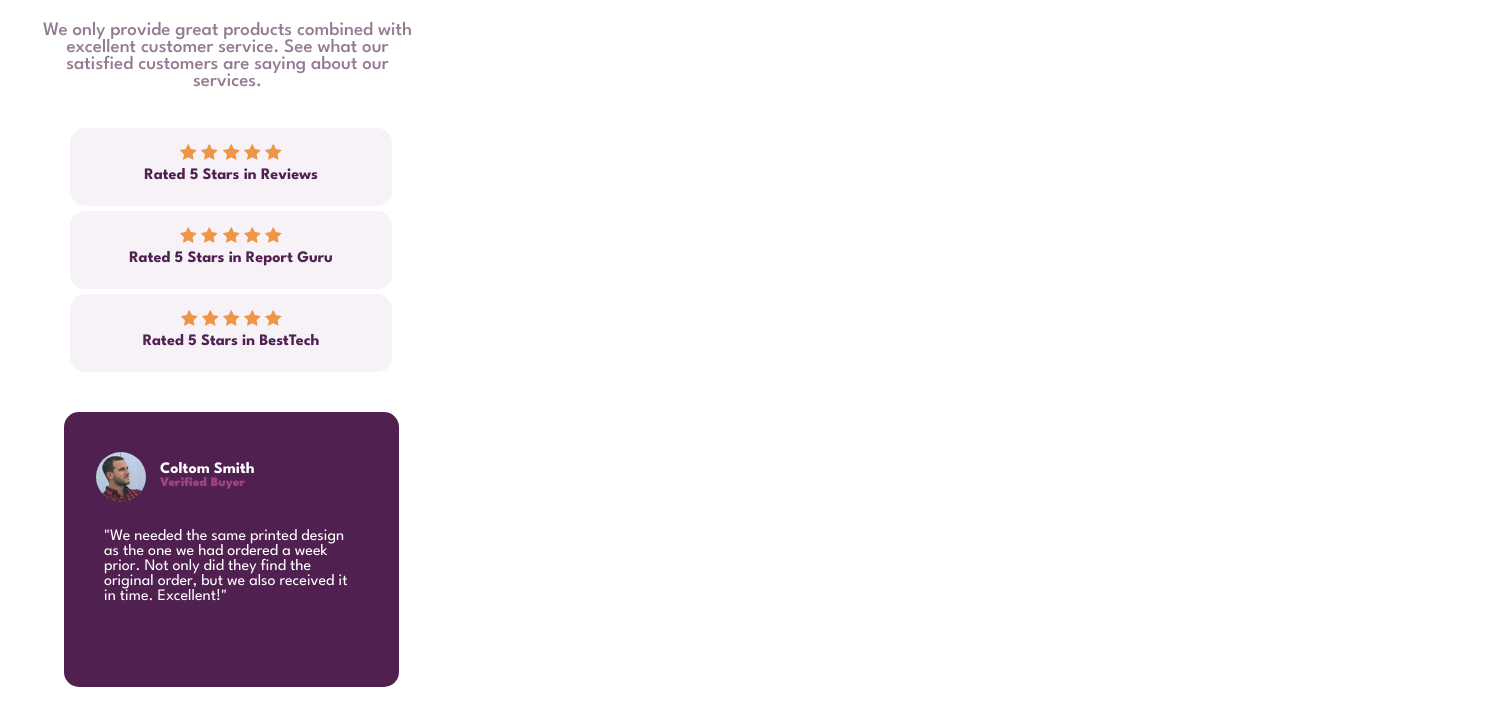
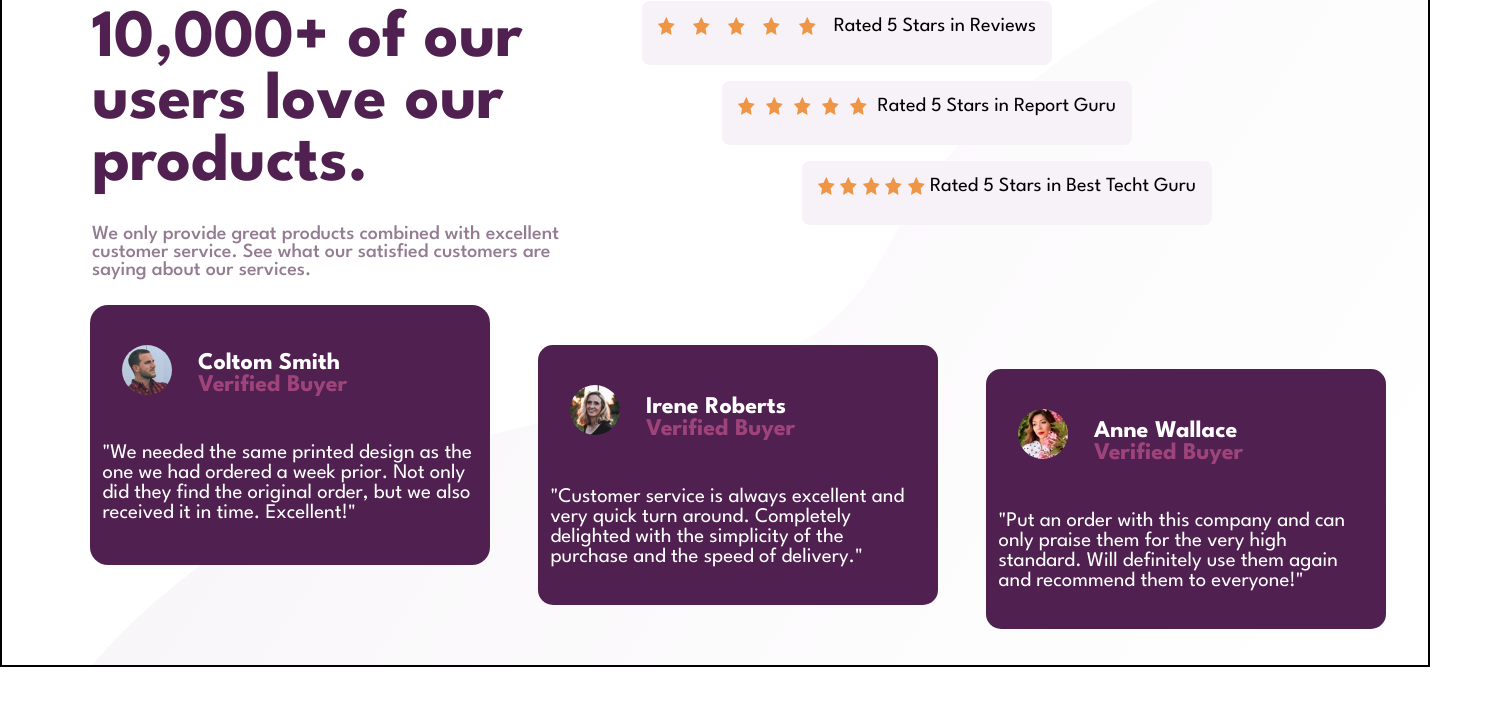
Before and after one commit to MindCode-89/Social_proof_section, a plain HTML site: page index.html in a window 1280 px wide. Shown: the part 243-967 px from the top of the page, 1494 px wide, since content can reach past the window. Drawn offline with Linux system fonts and the light colour scheme.

Commit message:
details finished

```diff
--- a/index.html
+++ b/index.html
@@ -15,48 +15,66 @@
   <body>
     <main class="main_container">
       <section class="main_section">
+        <div class="container_destokp">
           <div class="main_title">
-          <h1>10,000+ of our users love our products.</h1>
-        </div>
-        <div class="main_paragraf">
-          <p>
-            We only provide great products combined with excellent customer
-            service. See what our satisfied customers are saying about our
-            services.
+            <h1>
+              10,000+ of our <br />
+              users love our <br />
+              products.
+            </h1>
+
+            <p class="main_paragraf">
+              We only provide great products combined with excellent <br />
+              customer service. See what our satisfied customers are
+              <br />saying about our services.
             </p>
           </div>
 
-        <div class="rated_container">
+          <div>
             <div class="rated_1">
-            <div>
+              <div class="stars01">
                 <img src="images/icon-star.svg" alt="star" />
-              <img src="images/icon-star.svg"" alt=""> <img
-              src="images/icon-star.svg"" alt=""> <img
-              src="images/icon-star.svg"" alt=""> <img
-              src="images/icon-star.svg"" alt="">
-              <div><span class="">Rated 5 Stars in Reviews</span></div>
-            </div>
-          </div>
-          <div class="rated_2">
-            <img src="images/icon-star.svg" alt="star" />
-            <img src="images/icon-star.svg"" alt=""> <img
-            src="images/icon-star.svg"" alt=""> <img src="images/icon-star.svg""
-            alt=""> <img src="images/icon-star.svg"" alt="">
-            <div><span> Rated 5 Stars in Report Guru</span></div>
-          </div>
-          <div class="rated_3">
-            <img src="images/icon-star.svg" alt="star" />
-            <img src="images/icon-star.svg"" alt=""> <img
-            src="images/icon-star.svg"" alt=""> <img src="images/icon-star.svg""
-            alt=""> <img src="images/icon-star.svg"" alt="">
-            <div><span> Rated 5 Stars in BestTech</span></div>
+                <img src="images/icon-star.svg"" alt="star"> <img
+                src="images/icon-star.svg"" alt="star"> <img
+                src="images/icon-star.svg"" alt="star"> <img
+                src="images/icon-star.svg"" alt="star">
+
+                <div><span class="text_01">Rated 5 Stars in Reviews</span></div>
               </div>
             </div>
 
+            <div class="rated_2">
+              <div class="stars02">
+                <img src="images/icon-star.svg" alt="star" />
+                <img src="images/icon-star.svg"" alt="star"> <img
+                src="images/icon-star.svg"" alt="star"> <img
+                src="images/icon-star.svg"" alt="star"> <img
+                src="images/icon-star.svg"" alt="star">
+
+                <div>
+                  <span class="text_02">Rated 5 Stars in Report Guru</span>
+                </div>
+              </div>
+            </div>
+
+            <div class="rated_3">
+              <div class="stars03">
+                <img src="images/icon-star.svg" alt="star" />
+                <img src="images/icon-star.svg"" alt="star"> <img
+                src="images/icon-star.svg"" alt="star"> <img
+                src="images/icon-star.svg"" alt="star"> <img
+                src="images/icon-star.svg"" alt="star">
+
+                <div>
+                  <span class="text_03"> Rated 5 Stars in Best Techt Guru</span>
+                </div>
+              </div>
+            </div>
+          </div>
           <div class="avatares">
-          <div class="avatar_01">
-            <figure class="imagen">
-              <img src="images/image-colton.jpg" alt="Colton" class="Coltom" />
+            <div class="avatar_colton">
+              <figure class="imagen_colton">
+                <img src="images/image-colton.jpg" alt="Colton" class="photo_coltom" />
               </figure>
               <h1 class="title">Coltom Smith</h1>
 
@@ -71,26 +89,27 @@
               </div>
             </div>
 
-          <div class="avatar_01">
-            <figure class="imagen">
-              <img src="images/image-irene.jpg" alt="Irene" class="Coltom" />
+            <div class="avatar_irene">
+              <figure class="imagen_irene">
+                <img src="images/image-irene.jpg" alt="Irene" class="photo_irene" />
               </figure>
-            <h1 class="title">Irene Roberts </h1>
+
+              <h1 class="title">Irene Roberts</h1>
 
               <h4 class="Subtitle">Verified Buyer</h4>
 
               <div class="paragraf">
                 <p>
-                "Customer service is always excellent and very
-                quick turn around. Completely delighted with the simplicity of the purchase and
-                the speed of delivery."
+                  "Customer service is always excellent and very quick turn
+                  around. Completely delighted with the simplicity of the purchase
+                  and the speed of delivery."
                 </p>
               </div>
             </div>
 
-          <div class="avatar_01">
-            <figure class="imagen">
-              <img src="images/image-anne.jpg" alt="Colton" class="Coltom" />
+            <div class="avatar_anne">
+              <figure class="imagen_anne">
+                <img src="images/image-anne.jpg" alt="anne" class="photo_anne" />
               </figure>
               <h1 class="title">Anne Wallace</h1>
 
@@ -98,13 +117,21 @@
 
               <div class="paragraf">
                 <p>
-                "Put an order with this
-                company and can only praise them for the very high standard. Will definitely use
-                them again and recommend them to everyone!"
+                  "Put an order with this company and can only praise them for the
+                  very high standard. Will definitely use them again and recommend
+                  them to everyone!"
                 </p>
               </div>
             </div>
           </div>
+
+
+
+
+        </div>
+        <!-- container destokp-->
+
+
       </section>
     </main>
 
@@ -112,7 +139,7 @@
       Challenge by
       <a href="https://www.frontendmentor.io?ref=challenge" target="_blank"
         >Frontend Mentor</a
-      >. Coded by <a href="#">Your Name Here</a>.
+      >. Coded by <a href="#">MindCode-89</a>.
     </footer>
   </body>
 </html>
--- a/style.css
+++ b/style.css
@@ -19,14 +19,299 @@ body {
   color: var(--White);
   color: black;
 }
+
+/* DESKTOP*/
+
 .main_container {
-  margin-top: 5em;
-  margin-left: 2.5em;
 }
 
 .main_section {
-  width: 375px;
-  height: 1650px;
+}
+
+.container_destokp {
+border: 2px solid black;
+background-image: url(images/bg-pattern-bottom-desktop.svg);
+background-size: cover;
+background-repeat: no-repeat;
+width: 1430px;
+height: 750px;
+margin: 10em auto;
+
+}
+
+.main_title {
+  color: var(--Very-Dark-Magenta);
+  font-size: 45px;
+  margin: 2em;
+  justify-content: start;
+  right: 2em;
+  text-align: start;
+}
+
+.main_paragraf {
+  color: var(--Dark-Grayish-Magenta);
+  font-size: 20px;
+  margin-top: 1.5em;
+  text-align: start;
+  justify-content: start;
+  margin-bottom: 2em;
+  font-weight: 500;
+}
+
+
+.rated_1{
+
+    position: relative;
+    /* margin-top: 3em; */
+    left: 40em;
+    bottom: 23em;
+    background-color: var(--Light-Grayish-Magenta);
+    width: 410px;
+    height: 4em;
+    border-radius: 8px;
+}
+
+
+.stars01 , .stars02, .stars03{
+
+display: flex;
+font-size: 16px;
+}
+
+.text_01, .text_02, .text_03{
+    font-size: 20px;
+}
+
+
+.stars01{
+
+   position: relative;
+    top: 1em;
+    justify-content: space-between;
+    margin-right: 1em;
+    margin-left: 1em;
+}
+
+
+
+.rated_2{
+    position: relative;
+    margin-top: 8em;
+    left: 45em;
+    bottom: 30em;
+    background-color: var(--Light-Grayish-Magenta);
+    width: 410px;
+    height: 4em;;
+    border-radius: 8px;
+}
+
+.stars02{
+
+    position: relative;
+     top: 1em;
+     justify-content: space-between;
+     margin-right: 1em;
+     margin-left: 1em;
+ }
+
+
+ .rated_3{
+    position: relative;
+    margin-top: 8em;
+    left: 50em;
+    bottom: 37em;
+    background-color: var(--Light-Grayish-Magenta);
+    width: 410px;
+    height: 4em;
+    border-radius: 8px;
+}
+
+.stars03{
+
+    position: relative;
+     top: 1em;
+     justify-content: space-between;
+     margin-right: 1em;
+     margin-left: 1em;
+ }
+
+.avatares{
+
+    right: 4em;
+    display: flex;
+    position: relative;
+    bottom: 32em;
+    left: 4em;
+    gap: 1.5em;
+
+    justify-content: start;
+
+}
+
+
+.avatar_colton{
+    border-radius: 18px;
+    margin-left: 1.5em;
+    width: 400px;
+    height: 260px;
+    background-color: var(--Very-Dark-Magenta);
+    bottom: 55em;
+}
+.imagen_colton{
+    display: flex;
+    flex-direction: row;
+}
+
+.photo_coltom{
+    border-radius: 90px;
+    width: 50px;
+    height: 50px;
+    margin-top: 2.5em;
+    margin-left: 2em;
+}
+
+
+
+
+
+.avatar_irene{
+    border-radius: 15px;
+    margin-top: 2.5em;
+    margin-left: 1.5em;
+    width: 400px;
+    height: 260px;
+    background-color: var(--Very-Dark-Magenta);
+
+
+}
+
+.photo_irene{
+    border-radius: 90px;
+    width: 50px;
+    height: 50px;
+    margin-top: 2.5em;
+    margin-left: 2em;
+}
+.avatar_anne{
+
+    border-radius: 15px;
+    margin-top: 4em;
+    margin-left: 1.5em;
+    width: 400px;
+    height: 260px;
+    background-color: var(--Very-Dark-Magenta);
+}
+.photo_anne{
+    border-radius: 90px;
+    width: 50px;
+    height: 50px;
+    margin-top: 2.5em;
+    margin-left: 2em;
+}
+.paragraf{
+    font-size: 1.3em;
+    color: var(--White);
+    margin-left: 0.6em;
+    margin-right: 0.6em;
+    margin-top: 0.2em;
+}
+
+
+
+
+.title{
+color: var(--White);
+position: relative;
+left: 4.5em;
+bottom: 1.8em;
+}
+.Subtitle{
+    color: var(--Soft-Pink);
+    position: relative;
+left: 4.5em;
+bottom: 1.8em;
+font-size: 1.5em;
+}
+
+/*
+
+
+
+
+
+.imagen_colton {
+  display: flex;
+  flex-direction: row;
+}
+
+.avatar_02 {
+  border-radius: 15px;
+  margin-top: 2.5em;
+  margin-left: 1.5em;
+  width: 318px;
+  height: 208px;
+  background-color: var(--Very-Dark-Magenta);
+}
+
+.irene {
+  border-radius: 90px;
+  width: 50px;
+  height: 50px;
+  margin-top: 2.5em;
+  margin-left: 2em;
+}
+
+.imagen_irene {
+  display: flex;
+  flex-direction: row;
+}
+
+.avatar_03 {
+  border-radius: 15px;
+  margin-top: 2.5em;
+  margin-left: 1.5em;
+  width: 318px;
+  height: 208px;
+  background-color: var(--Very-Dark-Magenta);
+}
+.anne {
+  border-radius: 90px;
+  width: 50px;
+  height: 50px;
+  margin-top: 2.5em;
+  margin-left: 2em;
+}
+
+.imagen_anne {
+  display: flex;
+  flex-direction: row;
+}
+
+.rated_container {
+  display: flex;
+
+  width: 1279px;
+  height: 725px;
+}
+
+.rated_1 {
+  display: flex;
+  position: relative;
+  top: 25em; */
+}
+
+/* FIRST MOBILE- MEDIA QUERIES */
+
+@media screen {
+  /* .main_container {
+        margin-top: 5em;
+        margin-left: 2.5em;
+
+      }
+
+      .main_section {
+        width: 350px;
+        height: 1550px;
       }
 
       .main_title {
@@ -49,6 +334,7 @@ body {
       .rated_container {
         position: relative;
         margin: 0px 0 0 30px;
+
       }
       .rated_1, .rated_2, .rated_3 {
         border-radius: 15px;
@@ -57,7 +343,6 @@ body {
         margin-bottom: 5px;
         text-align: center;
         width: 322px;
-  line-height: 1.2em;
         height: 78px;
         color: var(--Dark-Grayish-Magenta);
         background-color: var(--Light-Grayish-Magenta)
@@ -75,22 +360,22 @@ body {
           width: 335px;
           height: 275px;
           background-color: var(--Very-Dark-Magenta);
-}
+      } */
 
-.Coltom{border-radius: 90px;
+  /* .Coltom{border-radius: 90px;
       width: 50px;
       height: 50px;
       margin-top: 2.5em;
       margin-left: 2em;
 
-}
-
+      } */
+  /*
       .imagen{
           display: flex;
           flex-direction: row;
-}
+      } */
 
-.title_Subtitle{
+  /* .title_Subtitle{
       font-weight: 500;
       margin-left: 2em;
       line-height: -5px;
@@ -121,33 +406,15 @@ line-height: -5px;
           text-align: start;
           color: var(--White);
           justify-content: start;
-}
-
-
-
-
-
-
-
-
-
-
-
-
-
-
-
-
-
-
-
-
-
+      } */
 
   .attribution {
+    position: relative;
     font-size: 13px;
     text-align: center;
+    margin-bottom: 5px;
   }
   .attribution a {
     color: hsl(228, 45%, 44%);
   }
+}
```
Lines whose indentation alone changed are shown as unchanged.
